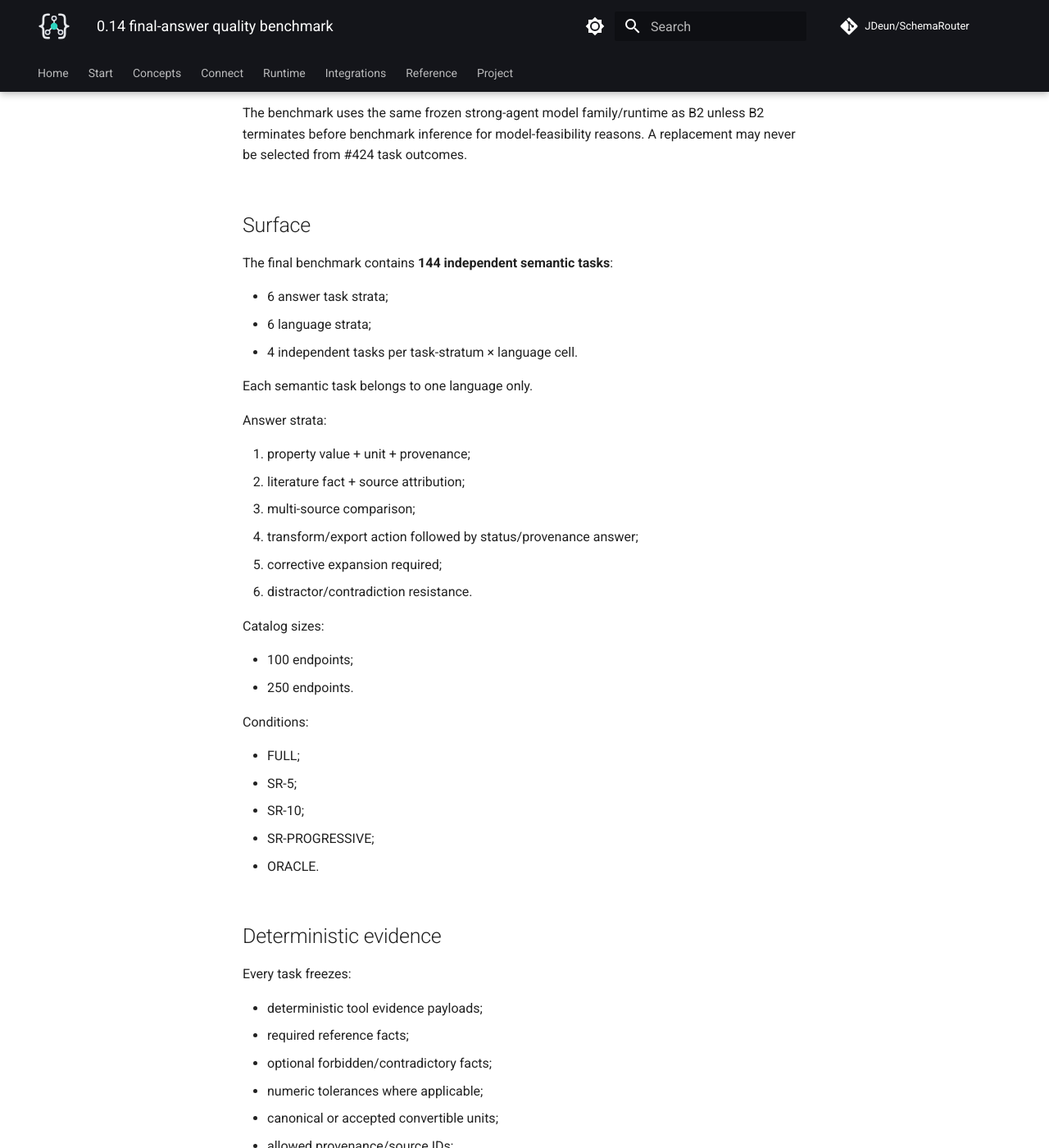
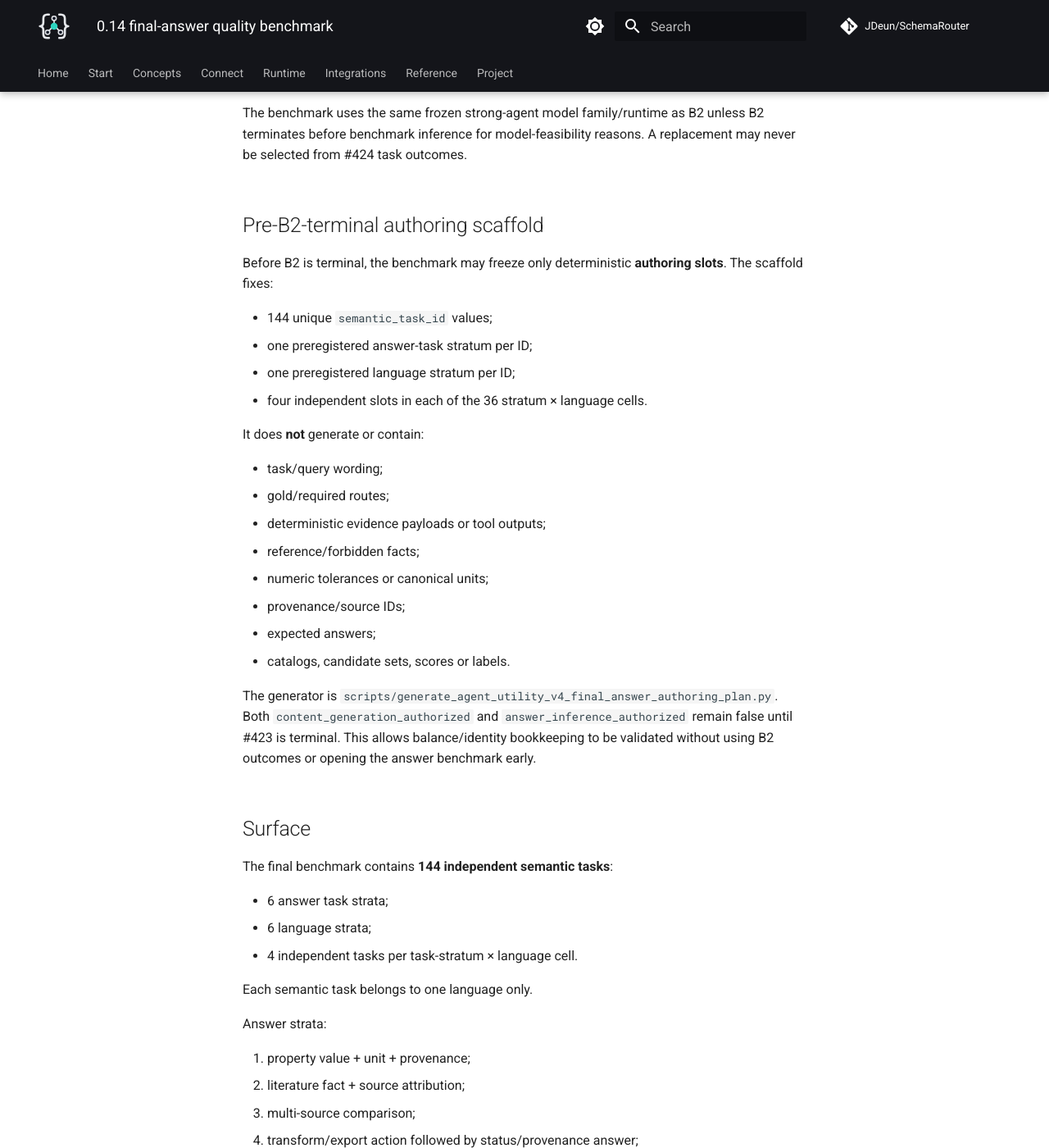
Before and after one commit to JDeun/SchemaRouter, an MkDocs documentation site: the page built from docs/research/final-answer-quality.md, in a window 1280 px wide and 1400 px high, scrolled down 591 px. Shown: the whole window at 82% size. Built offline with MkDocs 1.6.1 and Material for MkDocs 9.7.7, drawn with Linux system fonts in a browser that asks for light colours; comment, search, counter and statistics services are not loaded.

Commit message:
docs: describe sealed final-answer authoring scaffold

```diff
--- a/docs/research/final-answer-quality.md
+++ b/docs/research/final-answer-quality.md
@@ -21,6 +21,33 @@ B2 is terminal.
 The benchmark uses the same frozen strong-agent model family/runtime as B2 unless B2
 terminates before benchmark inference for model-feasibility reasons. A replacement may
 never be selected from #424 task outcomes.
+
+## Pre-B2-terminal authoring scaffold
+
+Before B2 is terminal, the benchmark may freeze only deterministic **authoring slots**.
+The scaffold fixes:
+
+- 144 unique `semantic_task_id` values;
+- one preregistered answer-task stratum per ID;
+- one preregistered language stratum per ID;
+- four independent slots in each of the 36 stratum × language cells.
+
+It does **not** generate or contain:
+
+- task/query wording;
+- gold/required routes;
+- deterministic evidence payloads or tool outputs;
+- reference/forbidden facts;
+- numeric tolerances or canonical units;
+- provenance/source IDs;
+- expected answers;
+- catalogs, candidate sets, scores or labels.
+
+The generator is
+`scripts/generate_agent_utility_v4_final_answer_authoring_plan.py`.
+Both `content_generation_authorized` and `answer_inference_authorized` remain false
+until #423 is terminal. This allows balance/identity bookkeeping to be validated without
+using B2 outcomes or opening the answer benchmark early.
 
 ## Surface
 
```
